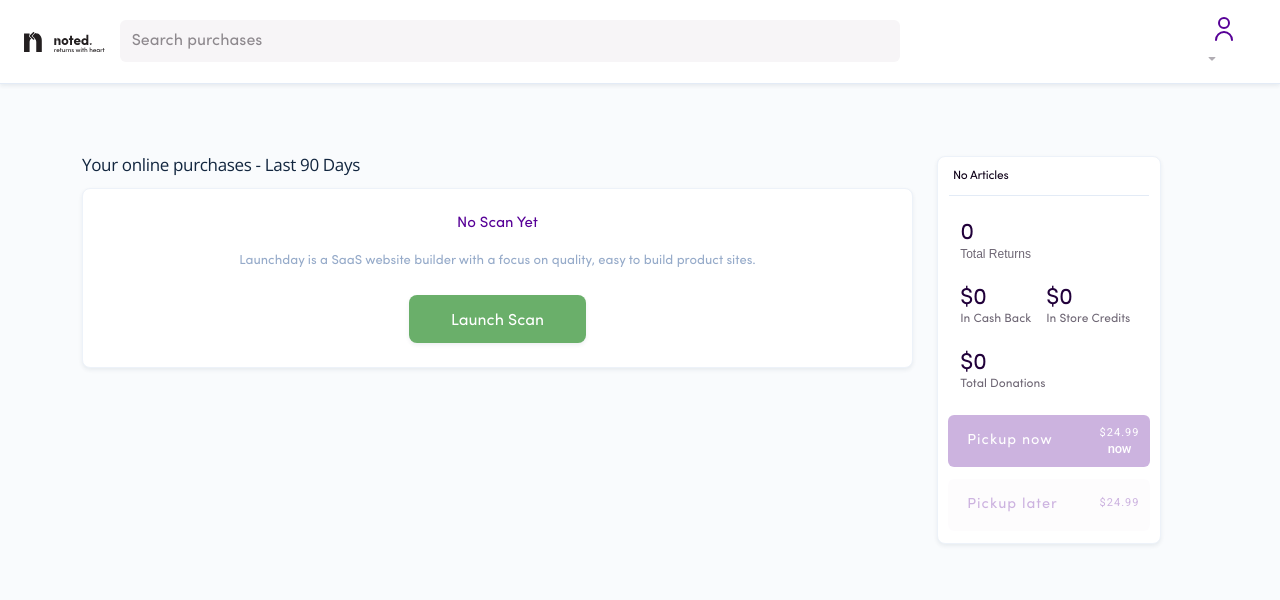
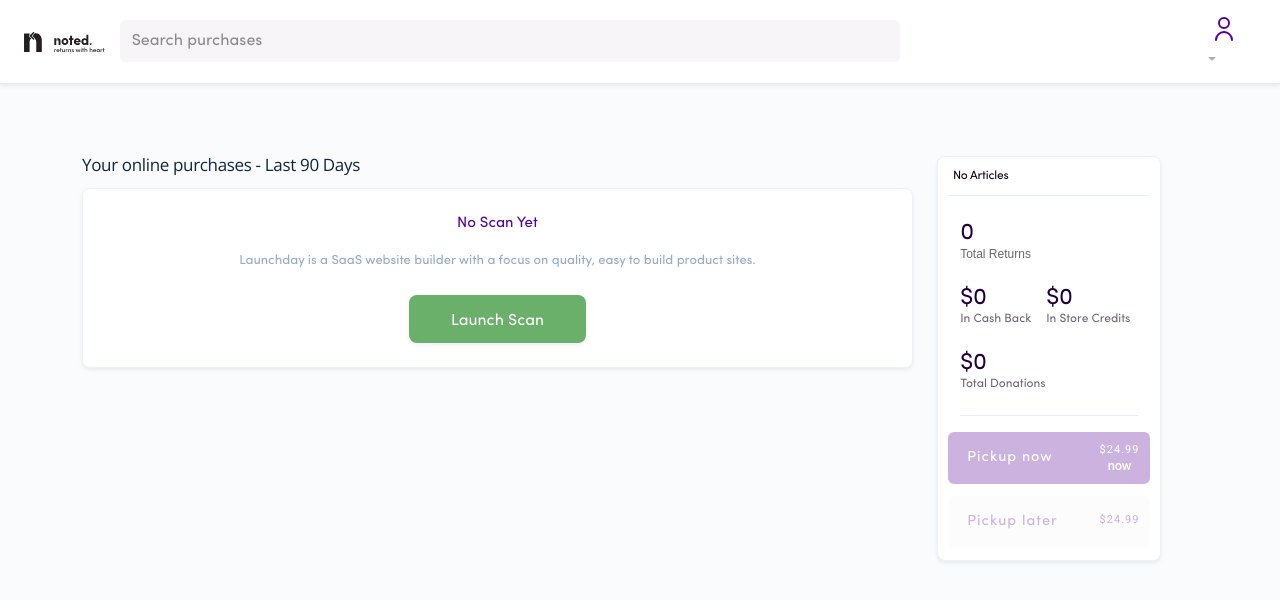
Before and after one commit to tajbsta/noted-react-app, a React (Create React App) app: page /dashboard in a window 1280 px wide. Shown: the top 600 px of the page. Built offline with nearby package versions, Linux system fonts and the light colour scheme; a web font is replaced by a local one.

Commit message:
feat: moved pickupbutton as react component

```diff
--- /dev/null
+++ b/src/components/Dashboard/PickUpButton.js
@@ -0,0 +1,72 @@
+/* eslint-disable react/prop-types */
+import React from "react";
+
+function PickUpButton({
+  leadingText = "",
+  backgroundColor: background,
+  textColor: color,
+  price,
+  timeWindow,
+  opacity,
+  onClick,
+}) {
+  return (
+    <div className="row">
+      <button
+        className="btn btn-md mb-3 col-sm-12 pd-3 pick-up-btn"
+        style={{
+          alignSelf: "center",
+          letterSpacing: 1,
+          background,
+          opacity,
+        }}
+        onClick={onClick}
+      >
+        <div className="row">
+          <div
+            className="col-sm-8"
+            style={{
+              display: "flex",
+              justifyItems: "center",
+              alignItems: "center",
+            }}
+          >
+            <p
+              className="mt-0 mb-0 ml-3 pick-up-btn-lead"
+              style={{
+                fontWeight: "500",
+                fontSize: 14.5,
+                color,
+              }}
+            >
+              {leadingText || ""}
+            </p>
+          </div>
+          <div className="col-sm-4 small">
+            <p
+              className="mt-0 mb-0"
+              style={{
+                fontSize: 11,
+                color,
+              }}
+            >
+              ${price || ""}
+            </p>
+            {timeWindow && (
+              <p
+                className="mt-0 mb-0 h5"
+                style={{
+                  color,
+                }}
+              >
+                {timeWindow}
+              </p>
+            )}
+          </div>
+        </div>
+      </button>
+    </div>
+  );
+}
+
+export default PickUpButton;
--- a/src/pages/DashboardPage.jsx
+++ b/src/pages/DashboardPage.jsx
@@ -1,5 +1,6 @@
 import React, { lazy, useState } from "react";
 import { isEmpty } from "lodash";
+import PickUpButton from "../components/Dashboard/PickUpButton";
 
 const HorizontalLine = lazy(() => import("../components/HorizontalLine"));
 
@@ -26,70 +27,6 @@ function DashboardPage() {
         </button>
       </div>
     </>
-  );
-
-  const renderPickUpButton = ({
-    leadingText = "",
-    backgroundColor: background,
-    textColor: color,
-    price,
-    timeWindow,
-    opacity,
-  }) => (
-    <div className="row">
-      <button
-        className="btn btn-md mb-3 col-sm-12 pd-3 pick-up-btn"
-        style={{
-          alignSelf: "center",
-          letterSpacing: 1,
-          background,
-          opacity,
-        }}
-      >
-        <div className="row">
-          <div
-            className="col-sm-8"
-            style={{
-              display: "flex",
-              justifyItems: "center",
-              alignItems: "center",
-            }}
-          >
-            <p
-              className="mt-0 mb-0 ml-3 pick-up-btn-lead"
-              style={{
-                fontWeight: "500",
-                fontSize: 14.5,
-                color,
-              }}
-            >
-              {leadingText || ""}
-            </p>
-          </div>
-          <div className="col-sm-4 small">
-            <p
-              className="mt-0 mb-0"
-              style={{
-                fontSize: 11,
-                color,
-              }}
-            >
-              ${price || ""}
-            </p>
-            {timeWindow && (
-              <p
-                className="mt-0 mb-0 h5"
-                style={{
-                  color,
-                }}
-              >
-                {timeWindow}
-              </p>
-            )}
-          </div>
-        </div>
-      </button>
-    </div>
   );
 
   const renderRightCard = () => (
@@ -141,26 +78,28 @@ function DashboardPage() {
               </div>
             </div>
           </div>
+          <hr />
           <div
             style={{
               opacity: isEmpty(scans) ? 0.37 : 1,
             }}
           >
-            {renderPickUpButton({
-              leadingText: "Pickup now",
-              timeWindow: "now",
-              price: "24.99",
-              backgroundColor: "#570097",
-              textColor: "white",
-              opacity: 0.8,
-            })}
-            {renderPickUpButton({
-              leadingText: "Pickup later",
-              price: "24.99",
-              backgroundColor: "#faf5fc",
-              textColor: "#570097",
-              opacity: 0.8,
-            })}
+            <PickUpButton
+              leadingText="Pickup now"
+              timeWindow="now"
+              price="24.99"
+              backgroundColor="#570097"
+              textColor="white"
+              opacity="0.8"
+              onClick={() => {}}
+            />
+            <PickUpButton
+              leadingText="Pickup later"
+              price="24.99"
+              backgroundColor="#faf5fc"
+              textColor="#570097"
+              opacity="0.8"
+            />
           </div>
         </div>
       </div>
```
